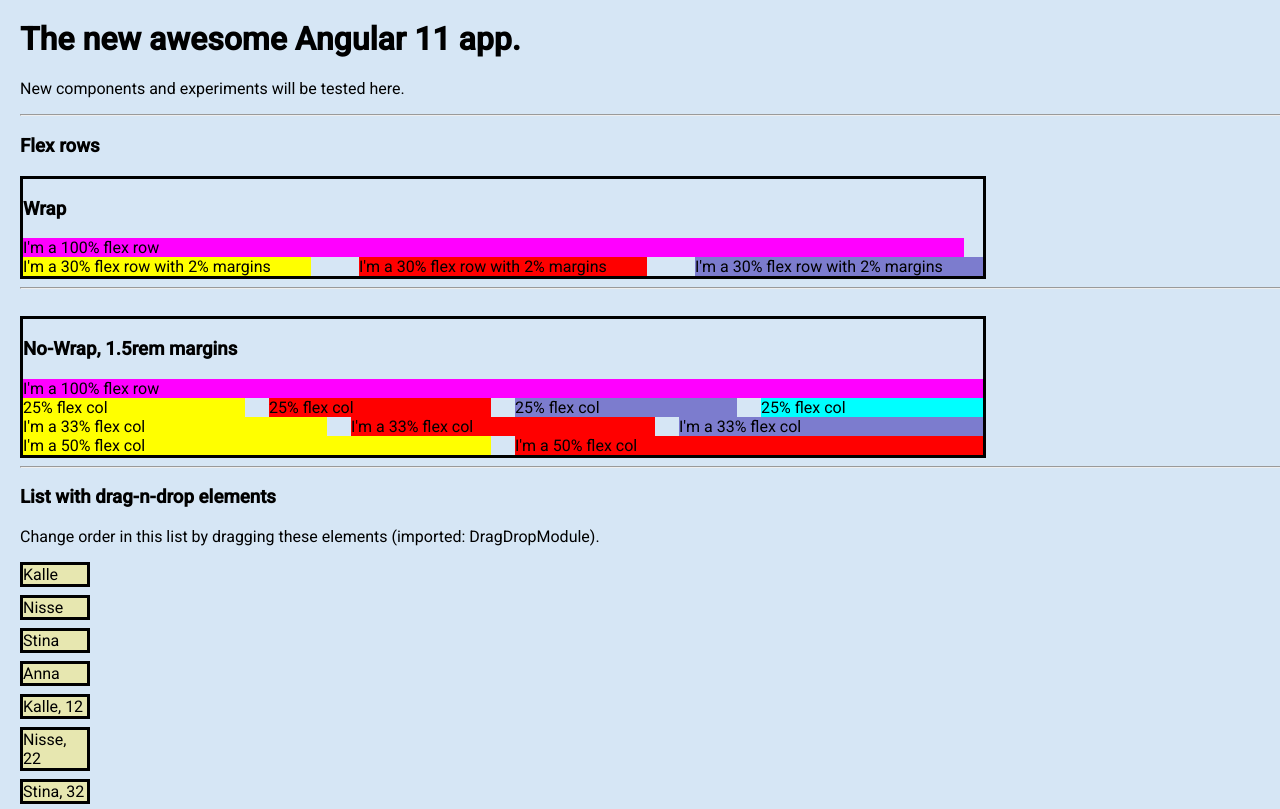
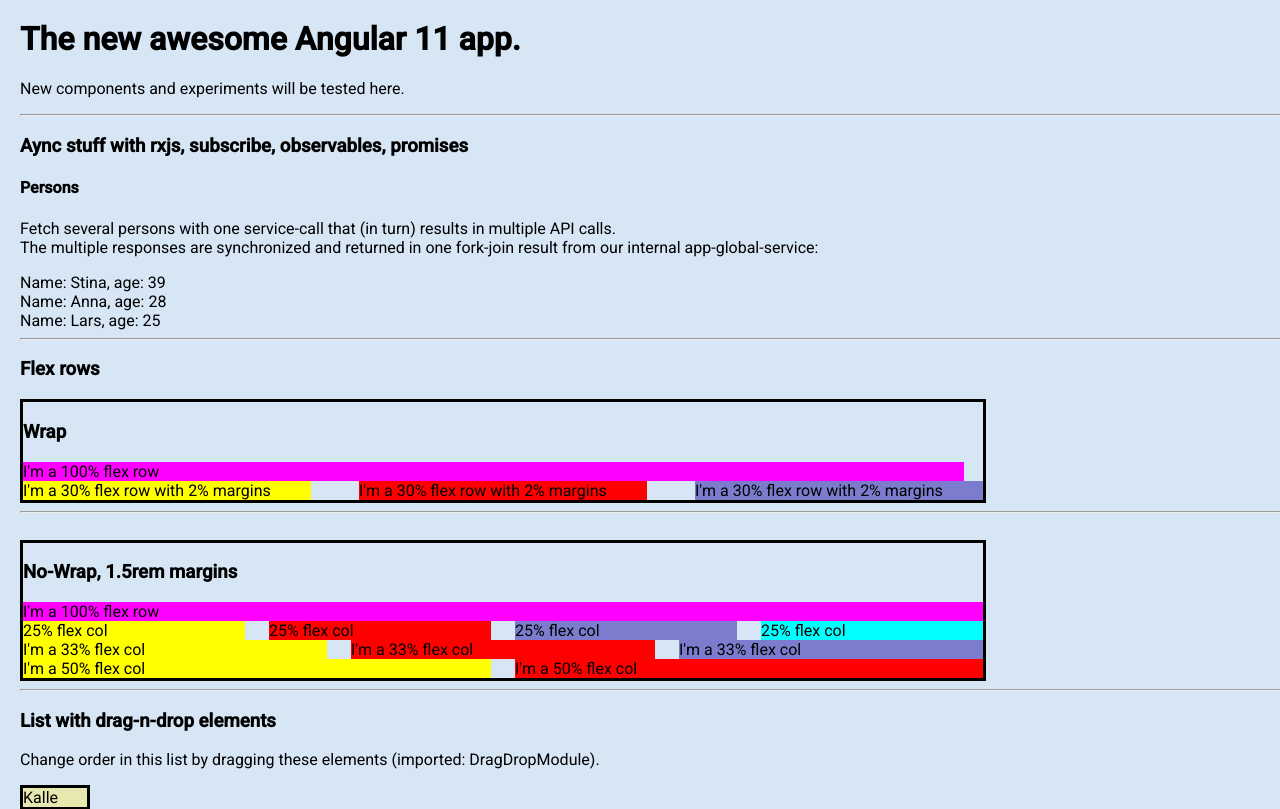
Before and after one commit to kraset/angtest2, an Angular app: page / in a window 1280 px wide. Shown: the top 809 px of the page. Built offline with nearby package versions, Linux system fonts and the light colour scheme.

Commit message:
Updated with forkjoin and promise all for merging api calls.

```diff
--- a/package.json
+++ b/package.json
@@ -21,7 +21,7 @@
     "@angular/platform-browser": "~11.0.0",
     "@angular/platform-browser-dynamic": "~11.0.0",
     "@angular/router": "~11.0.0",
-    "rxjs": "~6.6.0",
+    "rxjs": "~6.5.4",
     "tslib": "^2.0.0",
     "zone.js": "~0.10.2"
   },
--- a/src/app/app.component.html
+++ b/src/app/app.component.html
@@ -3,6 +3,10 @@
 
   <p>New components and experiments will be tested here.</p>
   <hr />
+
+  <h3>Aync stuff with rxjs, subscribe, observables, promises</h3>
+  <app-async-stuff></app-async-stuff>
+  <hr>
 
   <h3>Flex rows</h3>
   <app-flex></app-flex>
--- a/src/app/app.module.ts
+++ b/src/app/app.module.ts
@@ -14,6 +14,7 @@ import { CommonModule } from '@angular/common';
 import { DragStuffComponent } from './drag-stuff/drag-stuff.component';
 import { DragDropModule } from '@angular/cdk/drag-drop';
 import { FlexComponent } from './flex/flex.component';
+import { AsyncStuffComponent } from './async-stuff/async-stuff.component';
 
 @NgModule({
   declarations: [
@@ -22,7 +23,8 @@ import { FlexComponent } from './flex/flex.component';
     Test1Component,
     ResponsiveComponent,
     DragStuffComponent,
-    FlexComponent
+    FlexComponent,
+    AsyncStuffComponent
   ],
   imports: [
     CommonModule,
--- /dev/null
+++ b/src/app/async-stuff/async-stuff.component.html
@@ -0,0 +1,10 @@
+<h4>Persons</h4>
+<p>
+  Fetch several persons with one service-call that (in turn) results in multiple
+  API calls. <br />
+  The multiple responses are synchronized and returned in one fork-join result from our
+  internal app-global-service:
+</p>
+<div *ngFor="let person of persons">
+  Name: {{ person.name }}, age: {{ person.age }}
+</div>
--- /dev/null
+++ b/src/app/async-stuff/async-stuff.component.ts
@@ -0,0 +1,45 @@
+import { Component, OnInit } from '@angular/core';
+import { Person } from '../data/person';
+import { AppGlobalService } from '../services/app-global.service';
+
+// Note: if we add a non-existing name in LIST_OF_PERSON_NAMES,
+// the forJoin/Promise.all will fail and nothing is returned except an error log.
+const LIST_OF_PERSON_NAMES = ['Kalle', 'Stina', 'Anna', 'Lars'];
+
+@Component({
+  selector: 'app-async-stuff',
+  templateUrl: './async-stuff.component.html',
+  styleUrls: ['./async-stuff.component.scss'],
+})
+export class AsyncStuffComponent implements OnInit {
+  persons: Person[] = [];
+  constructor(private applicationGlobals: AppGlobalService) {}
+
+  ngOnInit(): void {
+    // Fetch multiple persons
+    const useObservable = false;
+
+    if (useObservable) {
+      // Using observable with "subscribe"
+      this.applicationGlobals
+        .getPersons(LIST_OF_PERSON_NAMES)
+        // tslint:disable-next-line: deprecation
+        .subscribe(
+          (res) => (this.persons = res),
+          (error) => {
+            console.log(error);
+          }
+        );
+    }
+
+    if (!useObservable) {
+      // Using promise with "then"
+      this.applicationGlobals
+        .getPersonsV2(LIST_OF_PERSON_NAMES)
+        .then((res) => (this.persons = res))
+        .catch((error) => {
+          console.log(error);
+        });
+    }
+  }
+}
--- /dev/null
+++ b/src/app/services/app-global.service.ts
@@ -0,0 +1,36 @@
+import { Injectable } from '@angular/core';
+import { forkJoin, Observable, of } from 'rxjs';
+import { Person } from '../data/person';
+import { BackendApiService } from './backend-api.service';
+
+@Injectable({
+  providedIn: 'root',
+})
+export class AppGlobalService {
+  constructor(private backendApi: BackendApiService) {}
+
+  // Call the API N times and forkJoin the result into one Observable
+  getPersons(names: string[]): Observable<Person[]> {
+    const observables = names.map((name) => {
+      return this.backendApi.getPersonInfo(name);
+    });
+    return forkJoin(observables);
+  }
+
+  getPersonsV2(names: string[]): Promise<Person[]> {
+    // Create API call for every name and convert them to promises...
+    const promises = names.map((name) => {
+      return this.backendApi.getPersonInfo(name).toPromise();
+    });
+    // Force all promises to resolve as one promise...
+
+    // We can return the promise immediately...
+    // return Promise.all(promises);
+
+    // ... or we can chain some extra "then" for processing/mapping data...
+    return Promise.all(promises).then((persons) => {
+      // Process the data: filter out all persons with age>=20!
+      return persons.filter((p) => p.age >= 20);
+    });
+  }
+}
--- /dev/null
+++ b/src/app/services/backend-api.service.ts
@@ -0,0 +1,26 @@
+import { Injectable } from '@angular/core';
+import { Observable, of, throwError } from 'rxjs';
+import { Person } from '../data/person';
+
+const persons = [
+  new Person('Kalle', 5),
+  new Person('Stina', 39),
+  new Person('Lars', 25),
+  new Person('Anna', 28),
+];
+
+@Injectable({
+  providedIn: 'root',
+})
+export class BackendApiService {
+  constructor() {}
+
+  getPersonInfo(name: string): Observable<Person> {
+    const person = persons.find((p) => p.name === name);
+    if (person !== undefined) {
+      return of(person);
+    } else {
+      return throwError(name + ' does not exist...'); // forkJoin and Promise.all will fail if this happens for one of the calls
+    }
+  }
+}
```
Also changed, not shown: src/app/async-stuff/async-stuff.component.scss (added), 2 other files (tests, documents, lock files or other folders).
